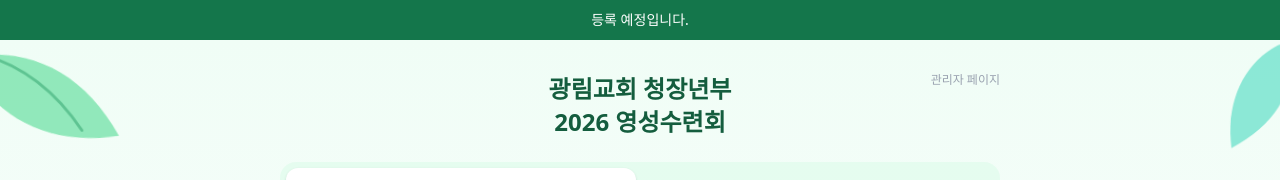
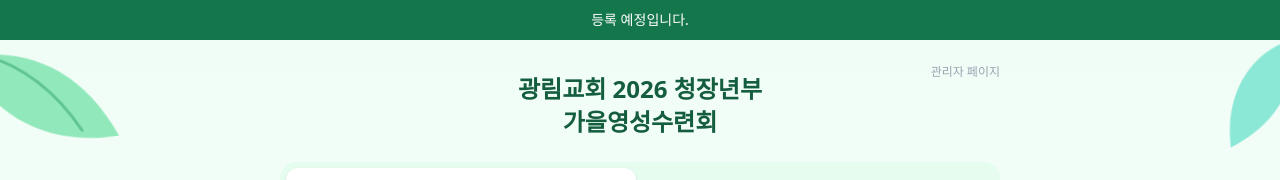
Before and after one commit to kumji/kw-grace-retreat26, a React (Vite) app: page / in a window 1280 px wide. Shown: the top 180 px of the page. Built offline with nearby package versions, Linux system fonts and the light colour scheme; no server answers; the database is empty.

Commit message:
update image and title

```diff
--- a/index.html
+++ b/index.html
@@ -4,7 +4,7 @@
     <meta charset="UTF-8" />
     <link rel="icon" type="image/svg+xml" href="/favicon.svg" />
     <meta name="viewport" content="width=device-width, initial-scale=1.0" />
-    <title>광림교회 청장년부 2026 영성수련회</title>
+    <title>광림교회 2026 청장년부 가을영성수련회</title>
   </head>
   <body>
     <div id="root"></div>
--- a/src/pages/admin/AdminLogin.tsx
+++ b/src/pages/admin/AdminLogin.tsx
@@ -39,7 +39,7 @@
       <Card className="w-full max-w-sm animate-fade-in-up">
         <h1 className="mb-1 text-center text-lg font-bold text-brand-800">관리자 로그인</h1>
         <p className="mb-6 text-center text-sm text-gray-400">
-          광림교회 청장년부 2026 영성수련회
+          광림교회 2026 청장년부 가을영성수련회
         </p>
         <form onSubmit={handleSubmit} className="space-y-4">
           <div>
--- a/src/pages/landing/GuideTab.tsx
+++ b/src/pages/landing/GuideTab.tsx
@@ -58,6 +58,12 @@
 
   return (
     <div className="space-y-4">
+      <img
+        src={`${import.meta.env.BASE_URL}img/1.png`}
+        alt="광림교회 2026 청장년부 가을영성수련회"
+        className="w-full rounded-3xl object-cover"
+      />
+
       {settings.notice && (
         <Card>
           <h2 className="mb-2 text-sm font-bold text-brand-700">공지사항</h2>
--- a/src/pages/landing/LandingLayout.tsx
+++ b/src/pages/landing/LandingLayout.tsx
@@ -11,17 +11,18 @@
     <div className="relative min-h-screen overflow-hidden bg-gradient-to-b from-brand-50 via-white to-white">
       <ForestBackground />
       <div className="relative z-10 mx-auto max-w-3xl px-4 pb-16 pt-8 sm:px-6">
-        <header className="relative mb-6 text-center">
-          <NavLink
-            to="/admin"
-            className="absolute right-0 top-0 text-xs font-medium text-gray-400 hover:text-brand-600"
-          >
-            관리자 페이지
-          </NavLink>
+        <NavLink
+          to="/admin"
+          className="absolute right-4 top-4 text-xs font-medium text-gray-400 hover:text-brand-600 sm:right-6 sm:top-6"
+        >
+          관리자 페이지
+        </NavLink>
+
+        <header className="mb-6 text-center">
           <h1 className="mx-auto max-w-xs text-xl font-bold leading-snug text-brand-800 sm:max-w-none sm:text-2xl">
-            광림교회 청장년부
+            광림교회 2026 청장년부
             <br />
-            2026 영성수련회
+            가을영성수련회
           </h1>
         </header>
 
```
Also changed, not shown: 1 other file (tests, documents, lock files or other folders).
